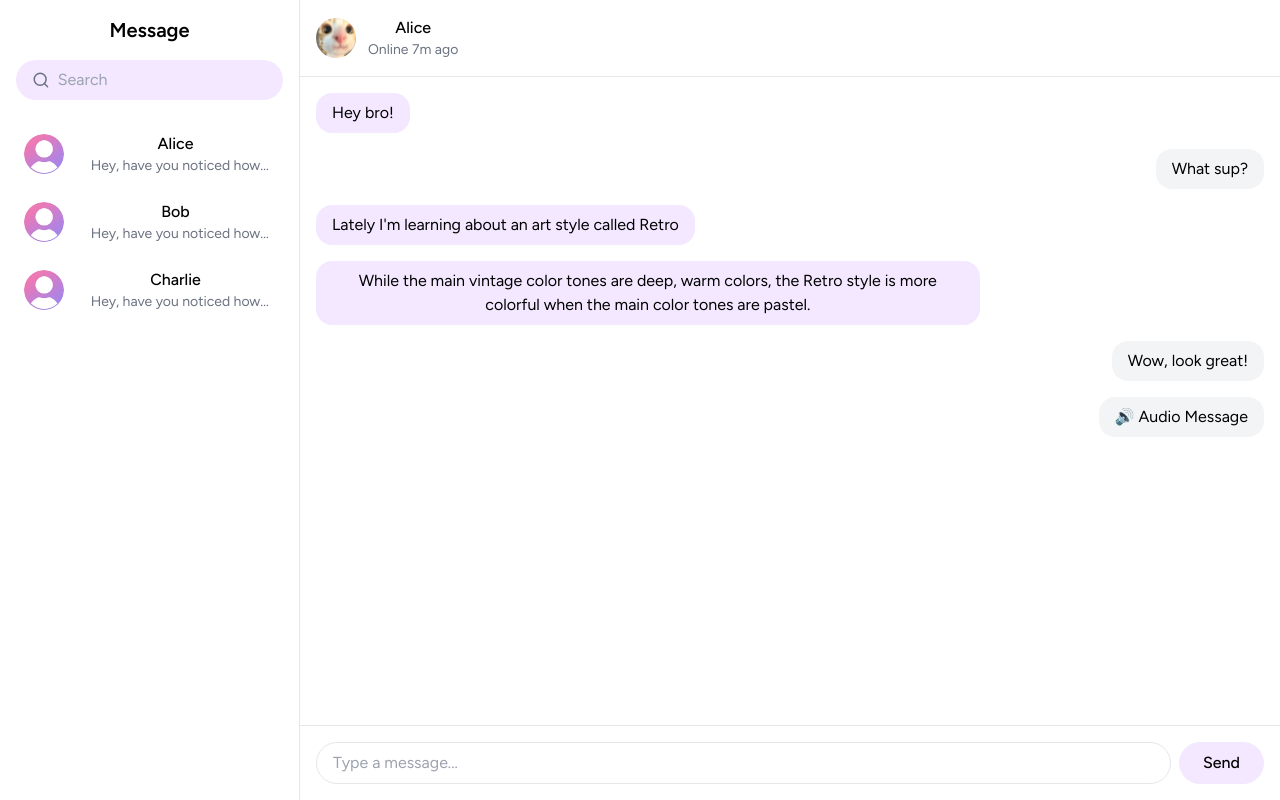
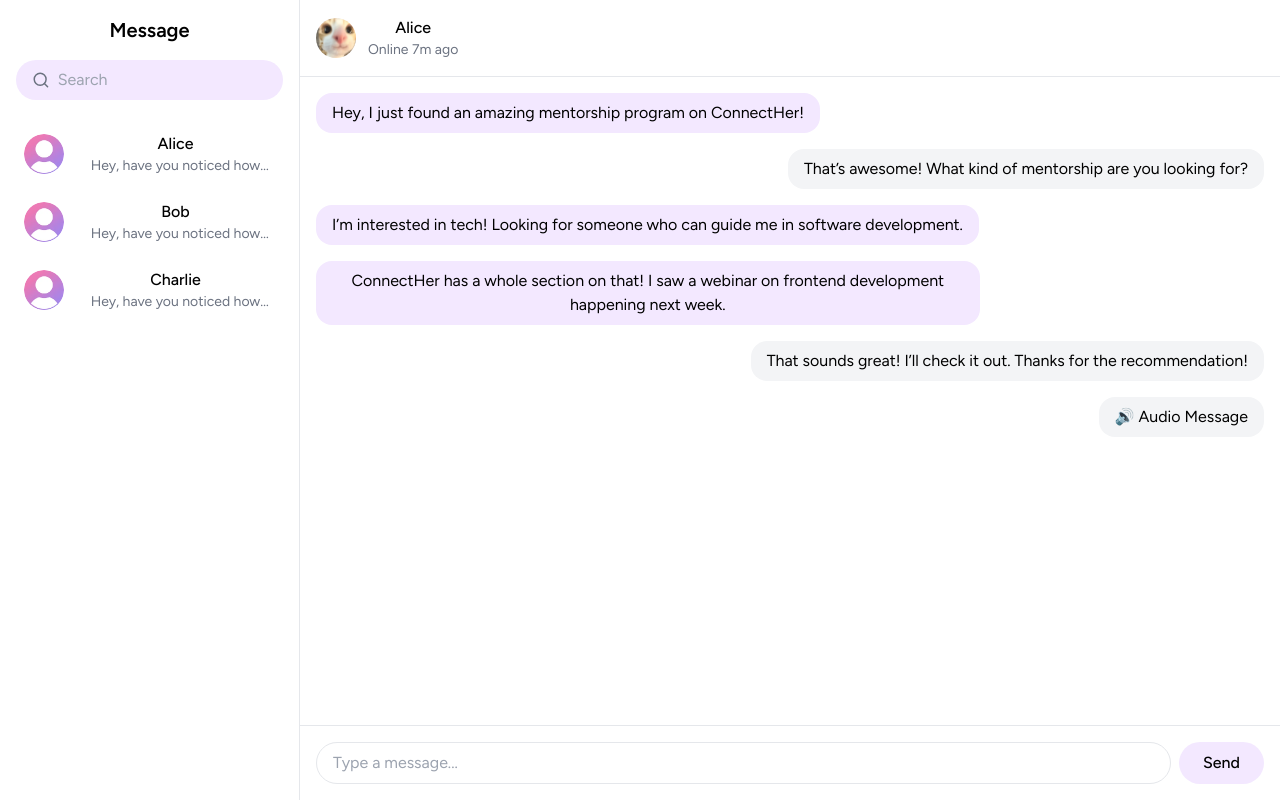
Before and after one commit to aayahosman/TreeHacks-Project, a React (Create React App) app in the folder client/: page /messages in a window 1280 px wide. Built offline with nearby package versions, Linux system fonts and the light colour scheme.

Commit message:
Fix messages

```diff
--- a/client/src/pages/Messages.jsx
+++ b/client/src/pages/Messages.jsx
@@ -69,31 +69,31 @@ const Messages = () => {
         <div className="flex-1 space-y-4 overflow-y-auto p-4">
           <div className="flex">
             <div className="max-w-[70%] rounded-2xl bg-purple-100 px-4 py-2">
-              Hey bro!
+            Hey, I just found an amazing mentorship program on ConnectHer!
             </div>
           </div>
 
           <div className="flex justify-end">
             <div className="max-w-[70%] rounded-2xl bg-gray-100 px-4 py-2">
-              What sup?
+            That’s awesome! What kind of mentorship are you looking for?
             </div>
           </div>
 
           <div className="flex">
             <div className="max-w-[70%] rounded-2xl bg-purple-100 px-4 py-2">
-              Lately I'm learning about an art style called Retro
+            I’m interested in tech! Looking for someone who can guide me in software development.
             </div>
           </div>
 
           <div className="flex">
             <div className="max-w-[70%] rounded-2xl bg-purple-100 px-4 py-2">
-              While the main vintage color tones are deep, warm colors, the Retro style is more colorful when the main color tones are pastel.
+            ConnectHer has a whole section on that! I saw a webinar on frontend development happening next week.
             </div>
           </div>
 
           <div className="flex justify-end">
             <div className="max-w-[70%] rounded-2xl bg-gray-100 px-4 py-2">
-              Wow, look great!
+            That sounds great! I’ll check it out. Thanks for the recommendation!
             </div>
           </div>
 
```
